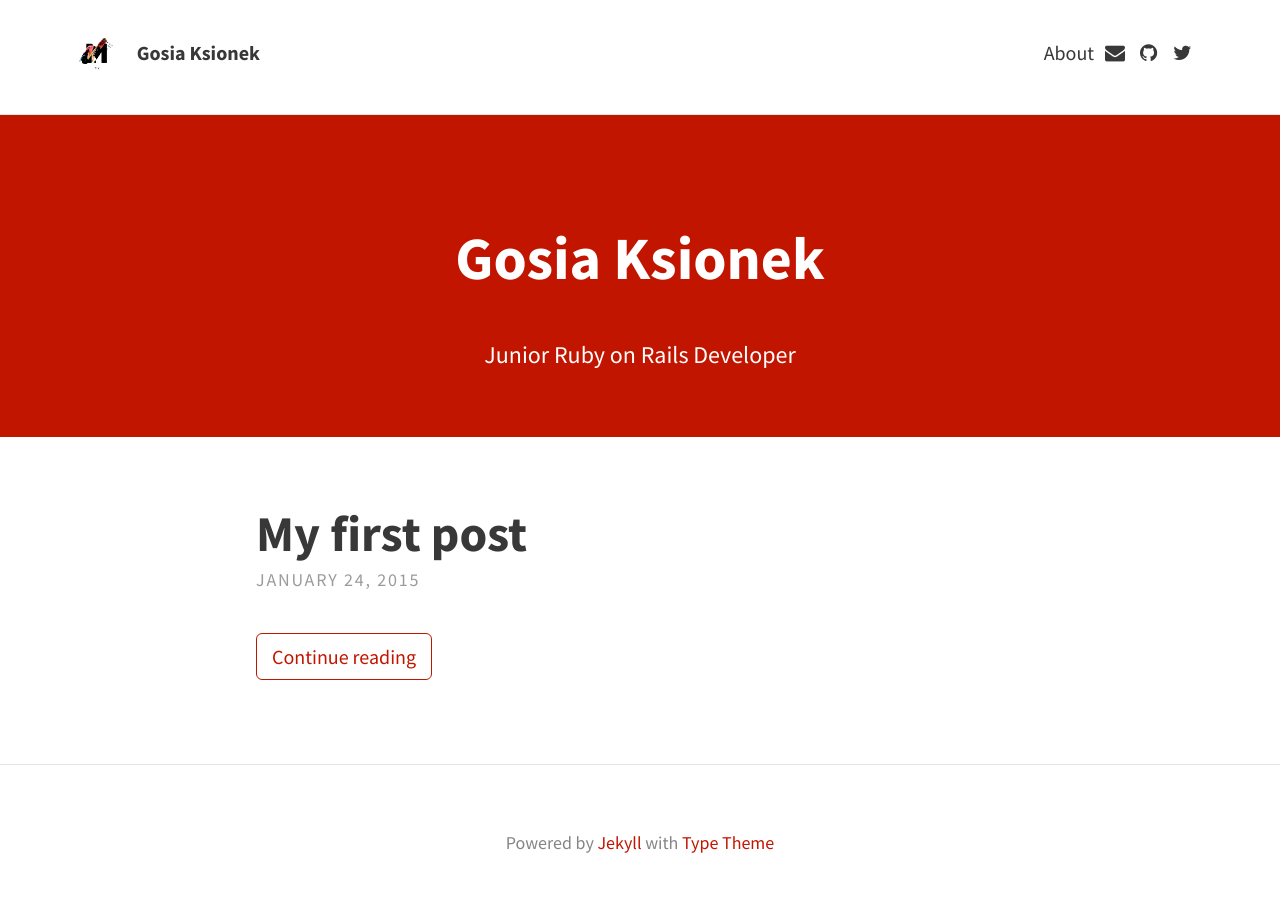
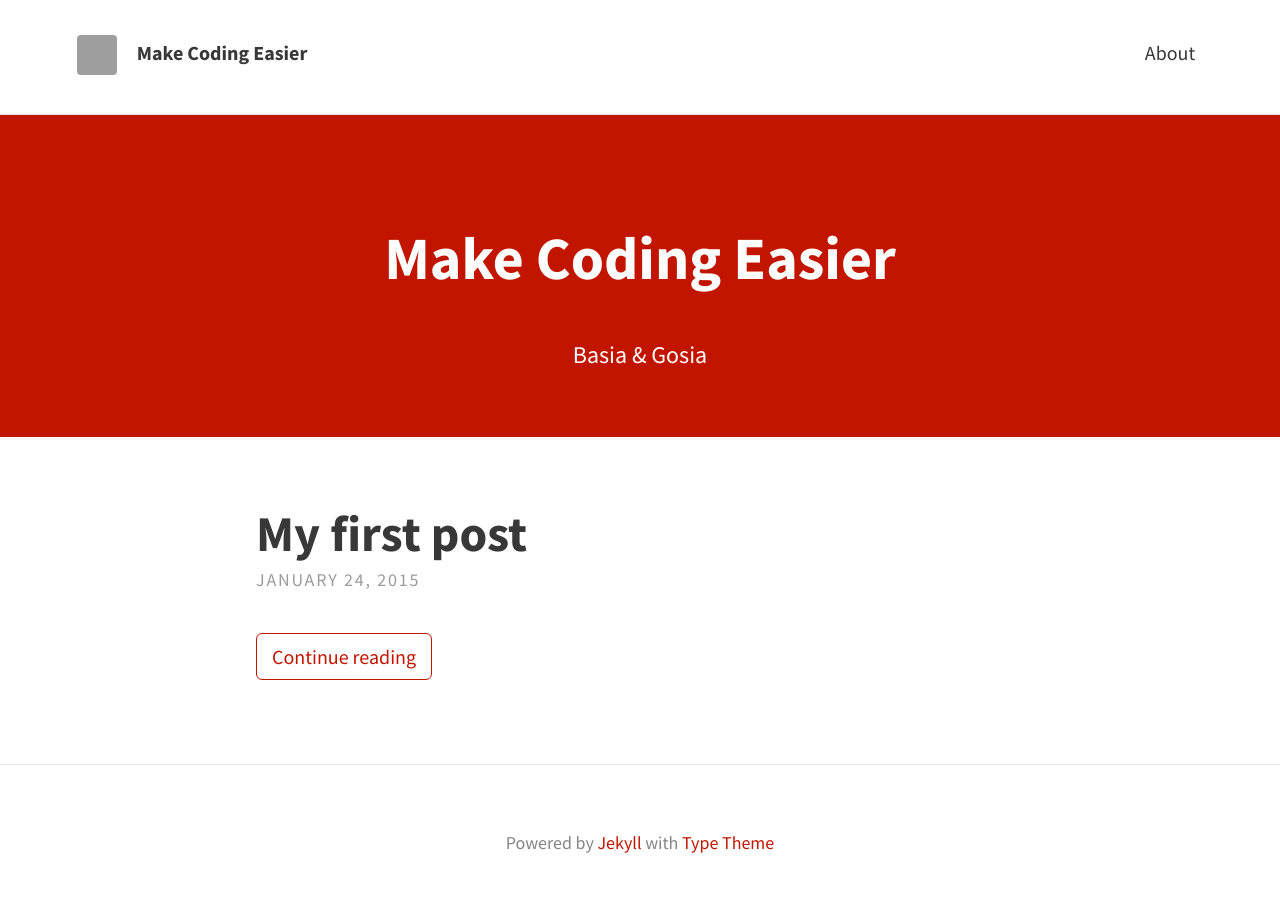
Before and after one commit to MCeasier/MCeasier.github.io, a Jekyll site: the page built from index.html, in a window 1280 px wide. Built offline with Jekyll 4.4.1, drawn with Linux system fonts in a browser that asks for light colours; nearby versions of some CDN libraries; the list of posts is cut into pages by our own code; grey boxes are pictures that could not be loaded.

Commit message:
first tries

```diff
--- /dev/null
+++ b/CNAME
@@ -0,0 +1 @@
+makecodingeasier.pl
--- a/_config.yml
+++ b/_config.yml
@@ -5,15 +5,15 @@ url: "http://example.com" # the base hostname & protocol for your site
 # THEME-SPECIFIC CONFIGURATION
 theme:
   # Meta
-  title: Gosia Ksionek
-  avatar: logo.jpg
+  title: Make Coding Easier
+  avatar: #logo.jpg
   gravatar: # email md5 hash
   description: "A personal website with blog posts, and pages." # used by search engines
 
   # Header and footer text
   header_text: >
-     <h1>Gosia Ksionek</h1>
-     <p>Junior Ruby on Rails Developer</p>
+     <h1>Make Coding Easier</h1>
+     <p>Basia & Gosia</p>
 
 
   footer_text: >
@@ -21,13 +21,13 @@ theme:
 
   # Icons
   rss: false
-  email_address: meksionek@gmail.com
+  email_address:
   behance:
   bitbucket:
   dribbble:
   facebook:
   flickr:
-  github: "gpks"
+  github:
   google_plus:
   instagram:
   linkedin:  # full URL
@@ -37,7 +37,7 @@ theme:
   stack_exchange:  # full URL
   steam:
   tumblr:
-  twitter: "gosiaczu"
+  twitter:
   wordpress:
   youtube:
 
```
Also changed, not shown: 14 other files.
